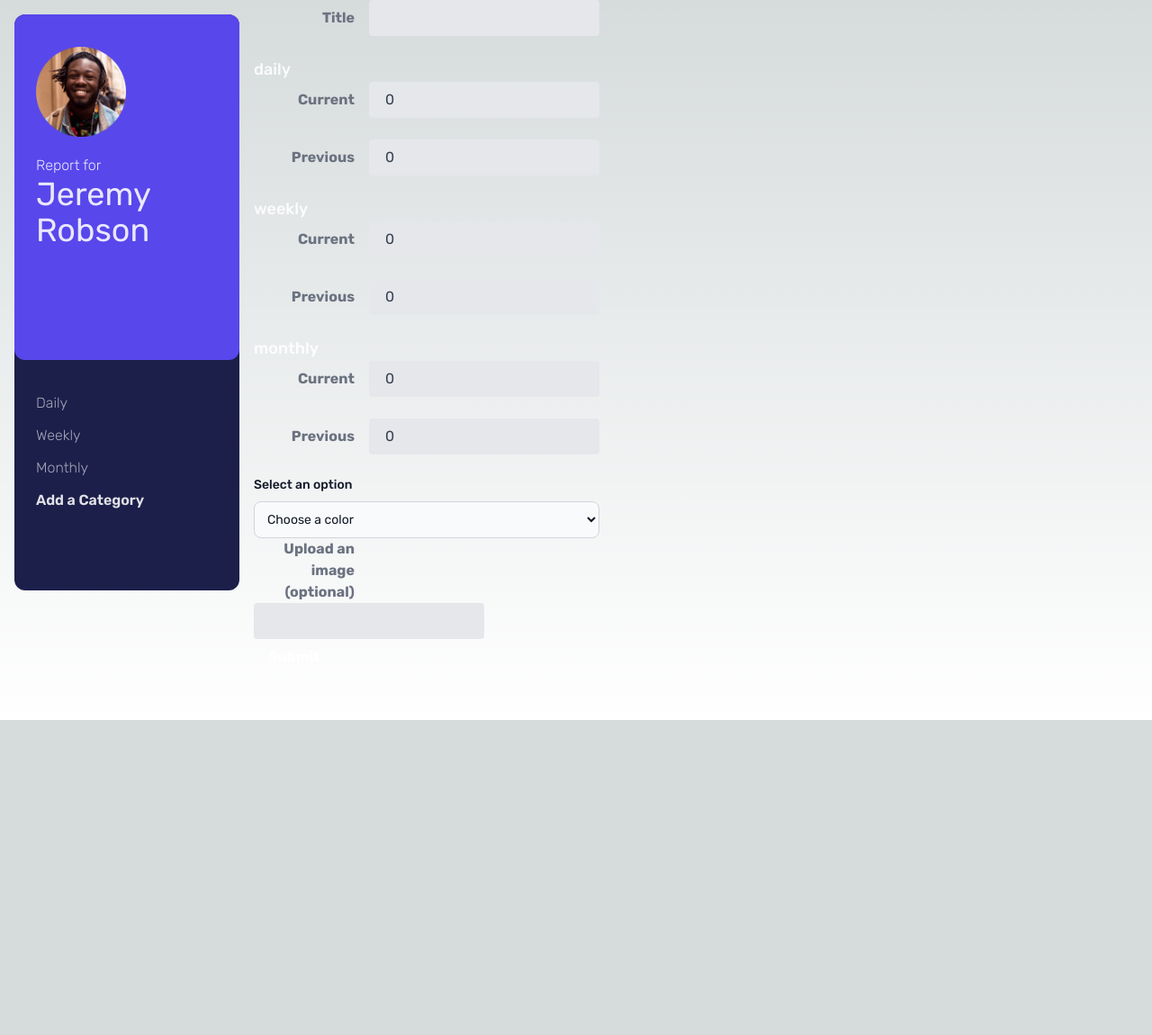
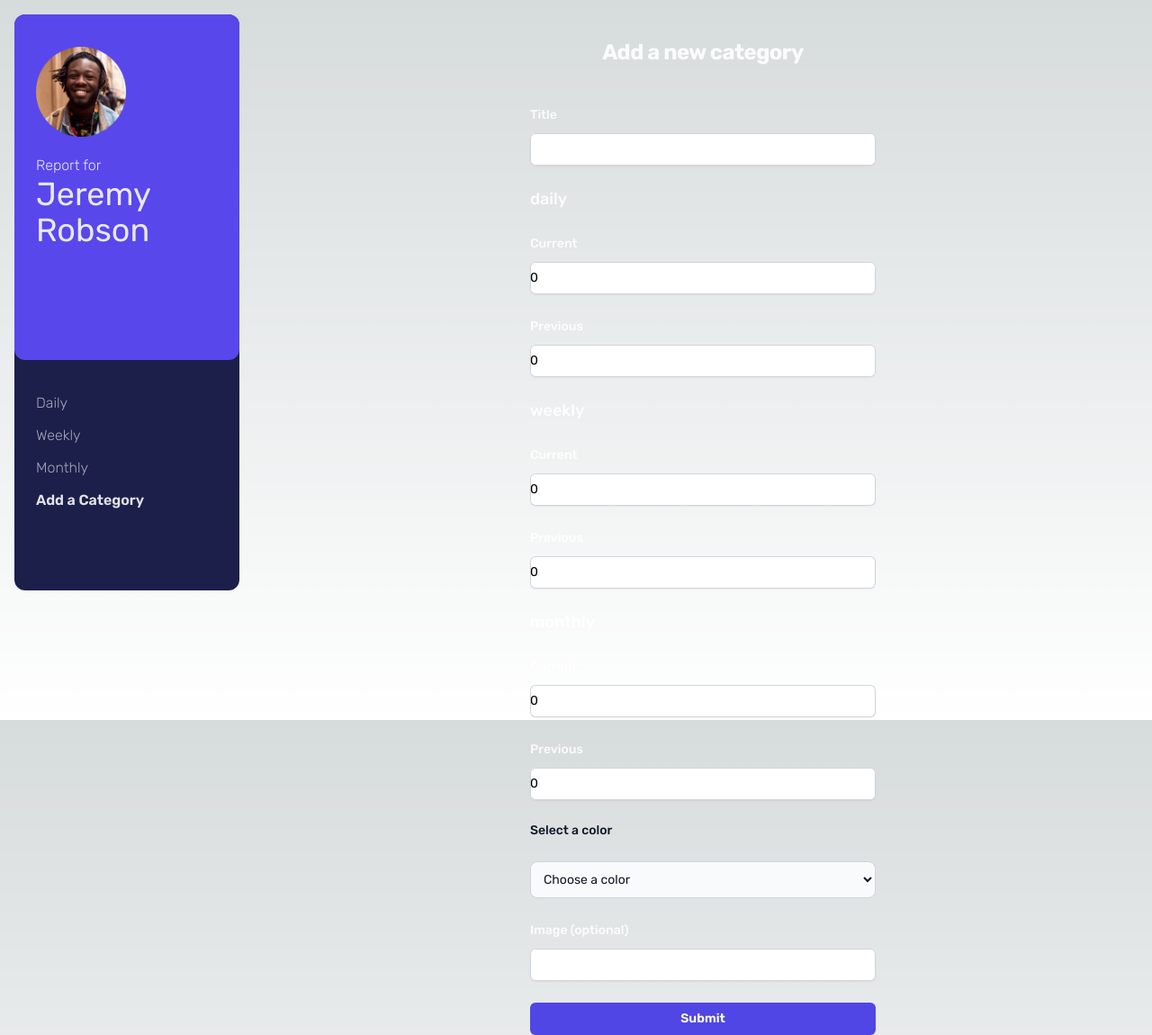
Before and after one commit to DavidVerghese/time-tracking-dashboard, a Next.js app: page /add-category in a window 1280 px wide. Shown: the whole page at 90% size. Before the commit the page ends 800 px from the top, so only its background shows below. Built offline with nearby package versions, Linux system fonts and the light colour scheme.

Commit message:
Redesign form

```diff
--- a/app/add-category/dropdown.tsx
+++ b/app/add-category/dropdown.tsx
@@ -9,7 +9,7 @@ interface DropdownProps {
 export default function Dropdown({ value, onChange }: DropdownProps) {
   return (
     <>
-      <label htmlFor="colors" className="block mb-2 text-sm font-medium text-gray-900 dark:text-white">Select an option</label>
+      <label htmlFor="colors" className="block mb-2 text-sm font-medium text-gray-900 dark:text-white">Select a color</label>
       <select
         value={value}
         name="color"
--- a/app/add-category/page.tsx
+++ b/app/add-category/page.tsx
@@ -24,7 +24,7 @@ interface FormData {
 	image?: string;
 };
 
-export default function addCategory(){
+export default function addCategory() {
 		const [formData, setFormData] = useState<FormData>({
 		title: '',
 		timeframes: {
@@ -71,22 +71,30 @@ export default function addCategory(){
 	  }
 
 	return (
-		// https://v1.tailwindcss.com/components/forms
-		<form className="w-full max-w-sm" onSubmit={handleSubmit}>
-			 <div className="md:flex md:items-center mb-6">
-				<div className="md:w-1/3">
-					<label htmlFor="title" className="block text-gray-500 font-bold md:text-right mb-1 md:mb-0 pr-4">
+	  <>
+		<div className="flex min-h-full flex-1 flex-col px-6">
+		  <div className="sm:mx-auto sm:w-full sm:max-w-sm">
+			<h2 className="mt-10 text-center text-2xl font-bold leading-9 tracking-tight">
+			  Add a new category
+			</h2>
+		  </div>
+
+		  <div className="mt-10 sm:mx-auto sm:w-full sm:max-w-sm">
+			<form className="space-y-6" action="#" method="POST">
+
+			  <div>
+				<label htmlFor="title" className="block text-sm font-medium leading-6">
 				 	Title
 				</label>
-				</div>
-				<div className="md:w-2/3">
+				<div className="mt-2">
 				  <input
-						className="bg-gray-200 appearance-none border-2 border-gray-200 rounded w-full py-2 px-4 text-gray-700 leading-tight focus:outline-none focus:bg-white focus:border-purple-500"
 					id="title"
 					name="title"
 					type="text"
-						value={formData.title}
+					value={ formData.title}
 					onChange={handleInputChange}
+					required
+					className="block w-full rounded-md border-0 py-1.5 shadow-sm ring-1 ring-inset ring-gray-300 focus:ring-2 focus:ring-inset focus:ring-indigo-600 sm:text-sm text-black sm:leading-6"
 				  />
 				</div>
 			  </div>
@@ -94,23 +102,37 @@ export default function addCategory(){
 			<Timeframe timeframe="daily" formData={formData} handleTimeframeInputChange={handleTimeframeInputChange}	/>
  			<Timeframe timeframe="weekly" formData={formData} handleTimeframeInputChange={handleTimeframeInputChange}	/>
  			<Timeframe timeframe="monthly" formData={formData} handleTimeframeInputChange={handleTimeframeInputChange}	/>
+
 			 <Dropdown value={formData.color} onChange={handleSelectChange} />
-			<div className="md:w-1/3">
-				<label htmlFor="Image" className="block text-gray-500 font-bold md:text-right mb-1 md:mb-0 pr-4">
-					Upload an image (optional)
+
+			  <div>
+				<label htmlFor="image" className="block text-sm font-medium leading-6">
+				 	Image (optional)
 				</label>
-			</div>
-			<div className="md:w-2/3">
+				<div className="mt-2">
 				  <input
-					className="bg-gray-200 appearance-none border-2 border-gray-200 rounded w-full py-2 px-4 text-gray-700 leading-tight focus:outline-none focus:bg-white focus:border-purple-500"
 					id="image"
 					name="image"
 					type="text"
-					value={formData.image}
+					value={ formData.image }
 					onChange={handleInputChange}
+					className="block w-full rounded-md border-0 py-1.5 shadow-sm ring-1 ring-inset ring-gray-300 focus:ring-2 focus:ring-inset focus:ring-indigo-600 sm:text-sm text-black sm:leading-6"
 				  />
 				</div>
-			<button className="bg-blue-500 hover:bg-blue-700 text-white font-bold py-2 px-4 rounded" onClick={()=>console.log(formData)} type="submit">Submit</button>
+			  </div>
+
+			  <div>
+				<button
+				  type="submit"
+				  onClick={()=>console.log(formData)}
+				  className="flex w-full justify-center rounded-md bg-indigo-600 px-3 py-1.5 text-sm font-semibold leading-6 text-white shadow-sm hover:bg-indigo-500 focus-visible:outline focus-visible:outline-2 focus-visible:outline-offset-2 focus-visible:outline-indigo-600"
+				>
+				  Submit
+				</button>
+			  </div>
 			</form>
+		  </div>
+		</div>
+	  </>
 	)
   }
--- a/app/add-category/timeframe.tsx
+++ b/app/add-category/timeframe.tsx
@@ -1,37 +1,41 @@
+
+
 
 export default function Timeframe({timeframe, formData, handleTimeframeInputChange}) {
 	return (
 		<>
 			<h2>{timeframe}</h2>
-			<div className="md:flex md:items-center mb-6">
-				<div className="md:w-1/3">
-					<label htmlFor={`${timeframe}-current`} className="block text-gray-500 font-bold md:text-right mb-1 md:mb-0 pr-4">
+			<div>
+				<label htmlFor={`${timeframe}-current`}className="block text-sm font-medium leading-6">
 					Current
 				</label>
-				</div>
-				<div className="md:w-2/3">
+				<div className="mt-2">
 					<input
-						className="bg-gray-200 appearance-none border-2 border-gray-200 rounded w-full py-2 px-4 text-gray-700 leading-tight focus:outline-none focus:bg-white focus:border-purple-500"
 						id={`${timeframe}-current`}
 						name="current"
 						type="number"
 						value={formData.timeframes[timeframe].current}
 						onChange={(e) => handleTimeframeInputChange(e, timeframe)}
+						required
+						className="block w-full rounded-md border-0 py-1.5 shadow-sm ring-1 ring-inset ring-gray-300 focus:ring-2 focus:ring-inset focus:ring-indigo-600 sm:text-sm text-black sm:leading-6"
 					/>
  				</div>
 			</div>
 
-			<div className="md:flex md:items-center mb-6">
-				<div className="md:w-1/3">
-					<label
-						htmlFor={`${timeframe}-previous`}
-						className="block text-gray-500 font-bold md:text-right mb-1 md:mb-0 pr-4"
-					>
+			<div>
+				<label htmlFor={`${timeframe}-previous`}className="block text-sm font-medium leading-6">
 					Previous
 				</label>
-				</div>
-				<div className="md:w-2/3">
-					<input id={`${timeframe}-previous`} name="previous" type="number" value={formData.timeframes[timeframe].previous} onChange={(e) => handleTimeframeInputChange(e, timeframe)} className="bg-gray-200 appearance-none border-2 border-gray-200 rounded w-full py-2 px-4 text-gray-700 leading-tight focus:outline-none focus:bg-white focus:border-purple-500" />
+				<div className="mt-2">
+					<input
+						id={`${timeframe}-previous`}
+						name="previous"
+						type="number"
+						value={formData.timeframes[timeframe].previous}
+						onChange={(e) => handleTimeframeInputChange(e, timeframe)}
+						required
+						className="block w-full rounded-md border-0 py-1.5 shadow-sm ring-1 ring-inset ring-gray-300 focus:ring-2 focus:ring-inset focus:ring-indigo-600 sm:text-sm text-black sm:leading-6"
+					/>
  				</div>
 			</div>
 		</>
```
Lines whose indentation alone changed are shown as unchanged.
